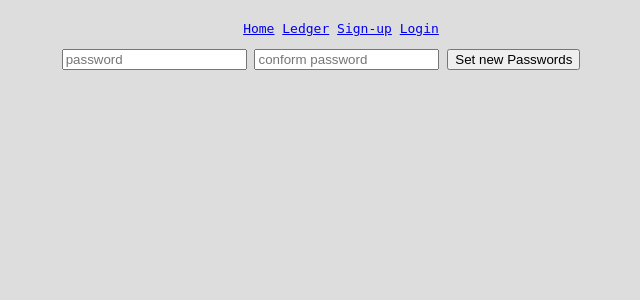
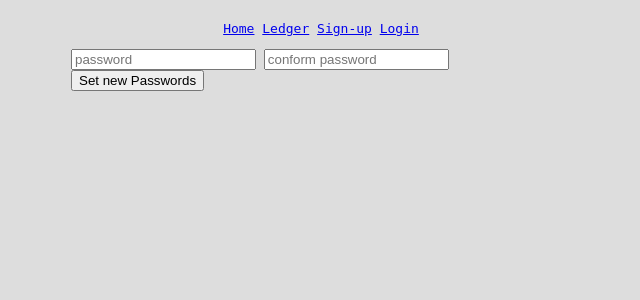
Before and after one commit to tristaaan/goatgoat, a Flask app: page /reset in a window 1280 px wide. Shown: the top 300 px of the page, without its empty margins (319-959 px from the left). Run offline with Flask 2, Linux system fonts and the light colour scheme; parts of the project's set-up code (start-up, migrations or seed data) failed here and were passed over.

Commit message:
set max-width on <main>, center nav, show claim reasons on other-userpages

```diff
--- a/app/static/styles.css
+++ b/app/static/styles.css
@@ -7,8 +7,16 @@ body {
   flex-direction: column;
 }
 
+nav ul {
+  padding-left: 0;
+}
+
 nav ul li {
   display: inline-block;
+}
+
+main {
+  max-width: 500px;
 }
 
 .settings-cell {
--- a/app/templates/my-userpage.html
+++ b/app/templates/my-userpage.html
@@ -83,6 +83,8 @@
       transactionDateLabel.appendChild(a);
       if (reason && reason.length) {
         transactionReason.textContent = `"${reason}"`;
+      } else {
+        transactionReason.textContent = '';
       }
       const {name} = fromUser;
       transactionUserLabel.textContent = name;
--- a/app/templates/other-userpage.html
+++ b/app/templates/other-userpage.html
@@ -65,6 +65,7 @@
           transactionId
           fromUser { name }
           timestamp
+          resolved
           reason
         }
       }`
@@ -87,6 +88,8 @@
       transactionDateLabel.appendChild(a);
       if (reason && reason.length) {
         transactionReason.textContent = `"${reason}"`;
+      } else {
+        transactionReason.textContent = '';
       }
       const {name} = fromUser;
       transactionUserLabel.textContent = name;
```
